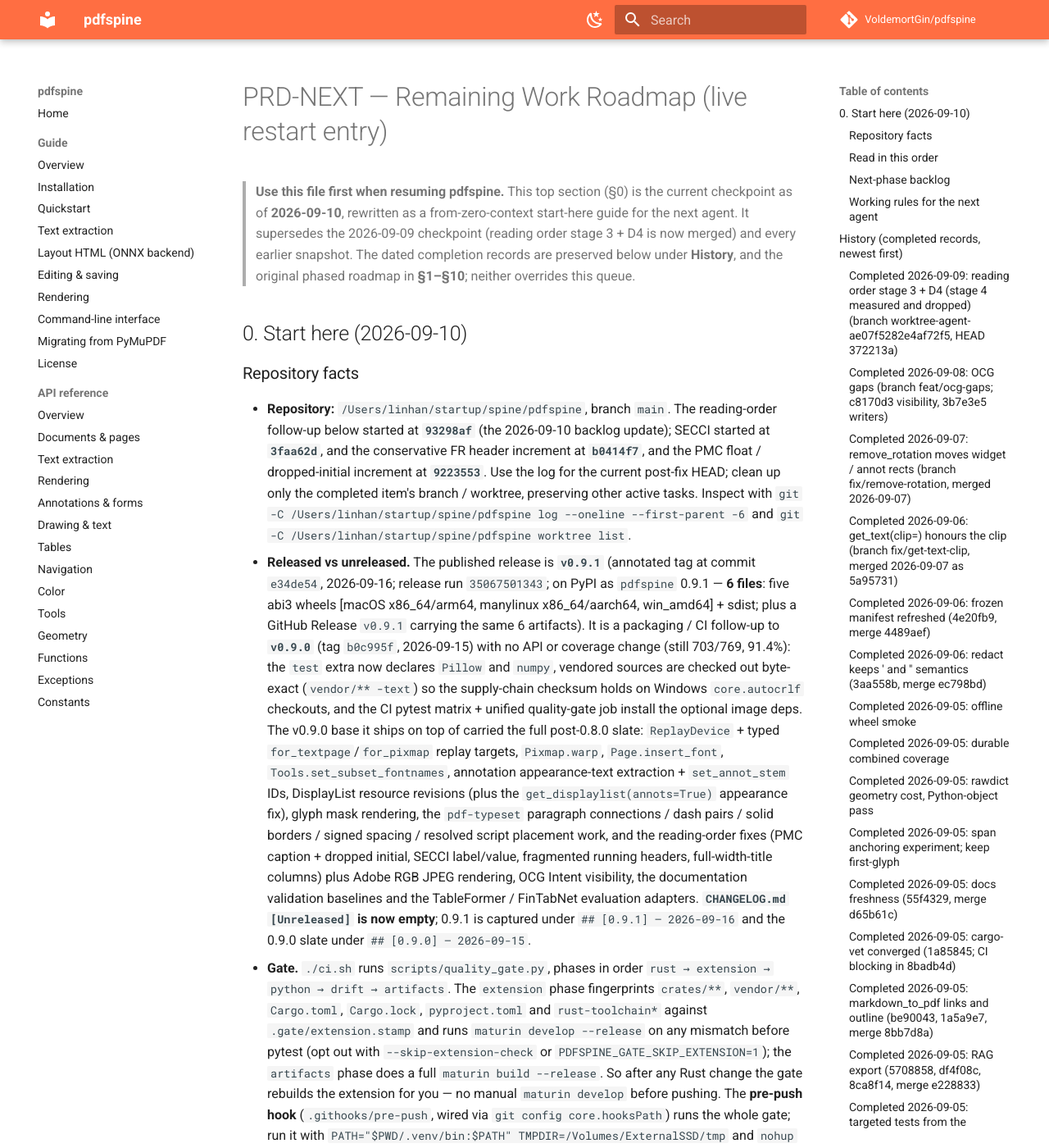
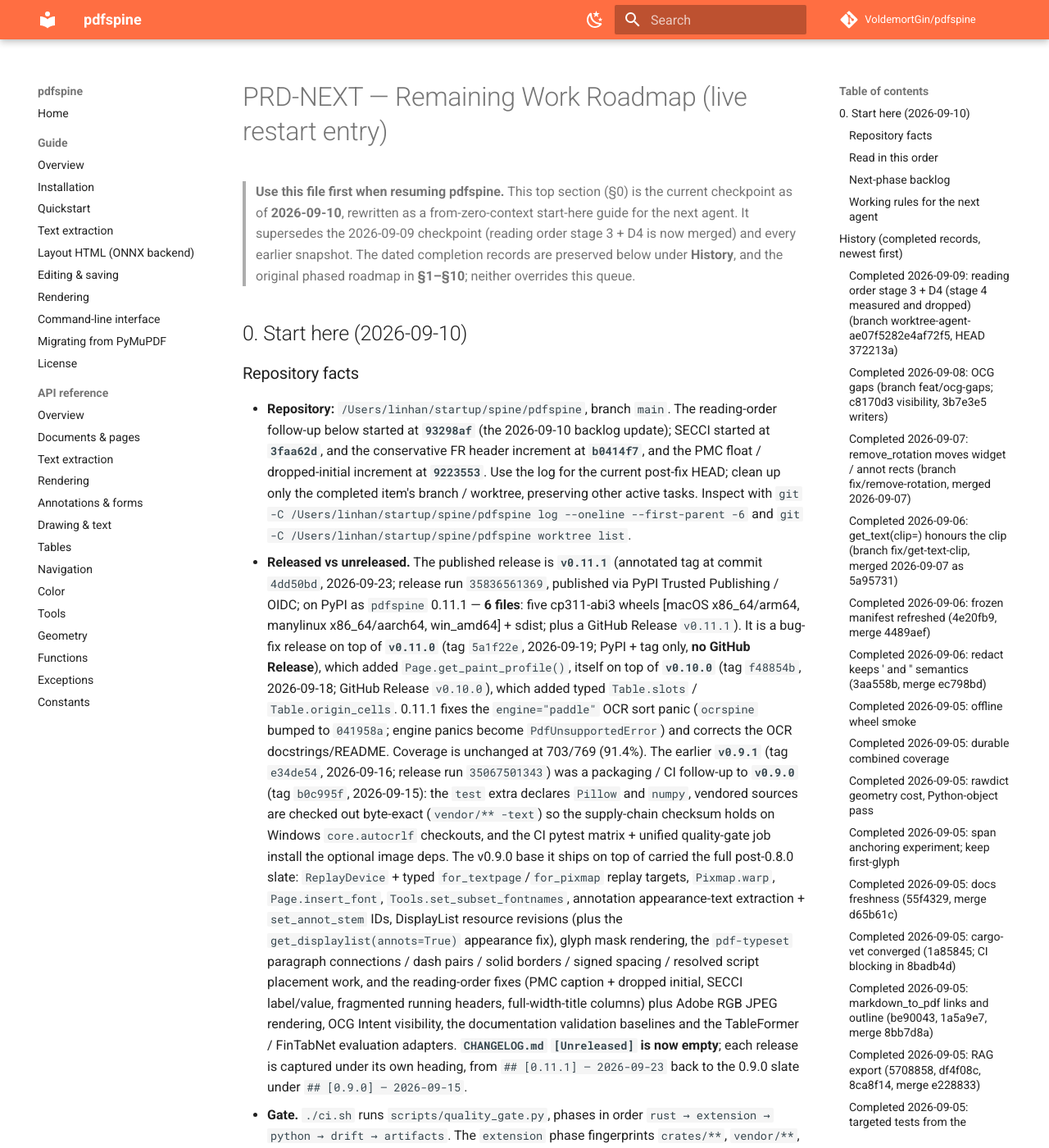
Before and after one commit to VoldemortGin/pdfspine, an MkDocs documentation site: the page built from docs/PRD-NEXT.md, in a window 1280 px wide and 1400 px high. Shown: the whole window at 82% size. Built offline with MkDocs 1.6.1 and Material for MkDocs 9.7.7, drawn with Linux system fonts in a browser that asks for light colours; comment, search, counter and statistics services are not loaded; some of the changed text lies outside the part shown.

Commit message:
docs: record v0.11.1 release baseline
Co-Authored-By: Claude Opus 5.5 (1M context) <noreply@anthropic.com>
Claude-Session: https://claude.ai/code/session_015uwQMK5YCkheXsKyTFfxWq

```diff
--- a/docs/PRD-NEXT.md
+++ b/docs/PRD-NEXT.md
@@ -20,13 +20,21 @@
   worktree, preserving other active tasks. Inspect with
   `git -C /Users/linhan/startup/spine/pdfspine log --oneline --first-parent -6`
   and `git -C /Users/linhan/startup/spine/pdfspine worktree list`.
-- **Released vs unreleased.** The published release is **`v0.9.1`** (annotated
-  tag at commit `e34de54`, 2026-09-16; release run `35067501343`; on PyPI as
-  `pdfspine` 0.9.1 — **6 files**: five abi3 wheels [macOS x86_64/arm64,
-  manylinux x86_64/aarch64, win_amd64] + sdist; plus a GitHub Release `v0.9.1`
-  carrying the same 6 artifacts). It is a packaging / CI follow-up to
-  **`v0.9.0`** (tag `b0c995f`, 2026-09-15) with no API or coverage change
-  (still 703/769, 91.4%): the `test` extra now declares `Pillow` and `numpy`,
+- **Released vs unreleased.** The published release is **`v0.11.1`** (annotated
+  tag at commit `4dd50bd`, 2026-09-23; release run `35836561369`, published via
+  PyPI Trusted Publishing / OIDC; on PyPI as `pdfspine` 0.11.1 — **6 files**:
+  five cp311-abi3 wheels [macOS x86_64/arm64, manylinux x86_64/aarch64,
+  win_amd64] + sdist; plus a GitHub Release `v0.11.1`). It is a bug-fix release
+  on top of **`v0.11.0`** (tag `5a1f22e`, 2026-09-19; PyPI + tag only, **no
+  GitHub Release**), which added `Page.get_paint_profile()`, itself on top of
+  **`v0.10.0`** (tag `f48854b`, 2026-09-18; GitHub Release `v0.10.0`), which
+  added typed `Table.slots` / `Table.origin_cells`. 0.11.1 fixes the
+  `engine="paddle"` OCR sort panic (`ocrspine` bumped to `041958a`; engine
+  panics become `PdfUnsupportedError`) and corrects the OCR docstrings/README.
+  Coverage is unchanged at 703/769 (91.4%). The earlier **`v0.9.1`** (tag
+  `e34de54`, 2026-09-16; release run `35067501343`) was a packaging / CI
+  follow-up to **`v0.9.0`** (tag `b0c995f`, 2026-09-15): the `test` extra
+  declares `Pillow` and `numpy`,
   vendored sources are checked out byte-exact (`vendor/** -text`) so the
   supply-chain checksum holds on Windows `core.autocrlf` checkouts, and the CI
   pytest matrix + unified quality-gate job install the optional image deps. The
@@ -41,8 +49,8 @@
   full-width-title columns) plus Adobe RGB JPEG rendering, OCG Intent
   visibility, the documentation validation baselines and the TableFormer /
   FinTabNet evaluation adapters. **`CHANGELOG.md` `[Unreleased]` is now empty**;
-  0.9.1 is captured under `## [0.9.1] — 2026-09-16` and the 0.9.0 slate under
-  `## [0.9.0] — 2026-09-15`.
+  each release is captured under its own heading, from `## [0.11.1] — 2026-09-23`
+  back to the 0.9.0 slate under `## [0.9.0] — 2026-09-15`.
 - **Gate.** `./ci.sh` runs `scripts/quality_gate.py`, phases in order
   `rust → extension → python → drift → artifacts`. The `extension` phase
   fingerprints `crates/**`, `vendor/**`, `Cargo.toml`, `Cargo.lock`, `pyproject.toml` and
@@ -111,6 +119,8 @@
   SSH connection mid-transfer, so the `push` failed; the same already-gated
   commit was re-pushed with `--no-verify`.
   **The next open backlog item is #3.**
+
+- [x] **Cut release `v0.11.1`** — annotated tag `v0.11.1` at `4dd50bd` (2026-09-23); release run `35836561369` (Trusted Publishing / OIDC); on PyPI (6 files) + GitHub Release `v0.11.1`. (`v0.11.0` at `5a1f22e`, 2026-09-19, shipped to PyPI with a tag but no GitHub Release.)
 
 - [x] **Cut release `v0.9.1`** — annotated tag `v0.9.1` at `e34de54` (2026-09-16); release run `35067501343`; on PyPI (6 files) + GitHub Release `v0.9.1`.
 
```
Also changed, not shown: PARITY.md (+1 -1 lines), docs/index.md (+1 -1 lines), docs/validation-baselines.md (+3 -3 lines).
